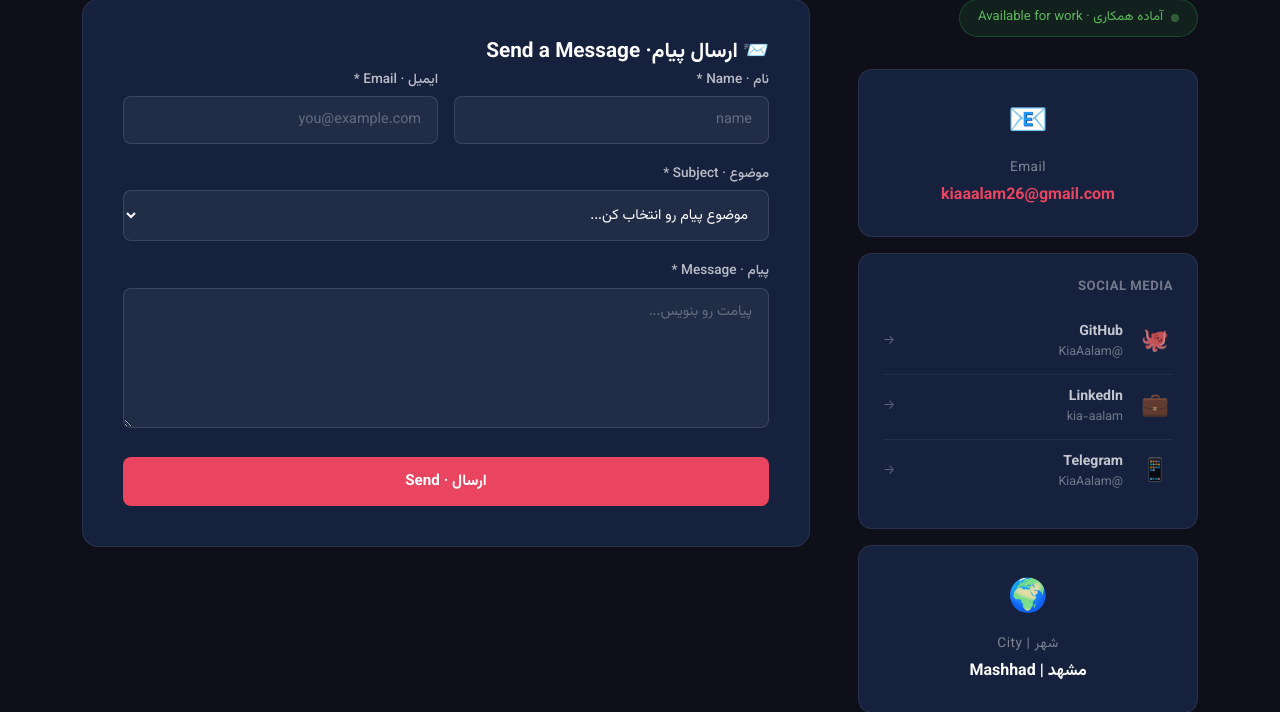
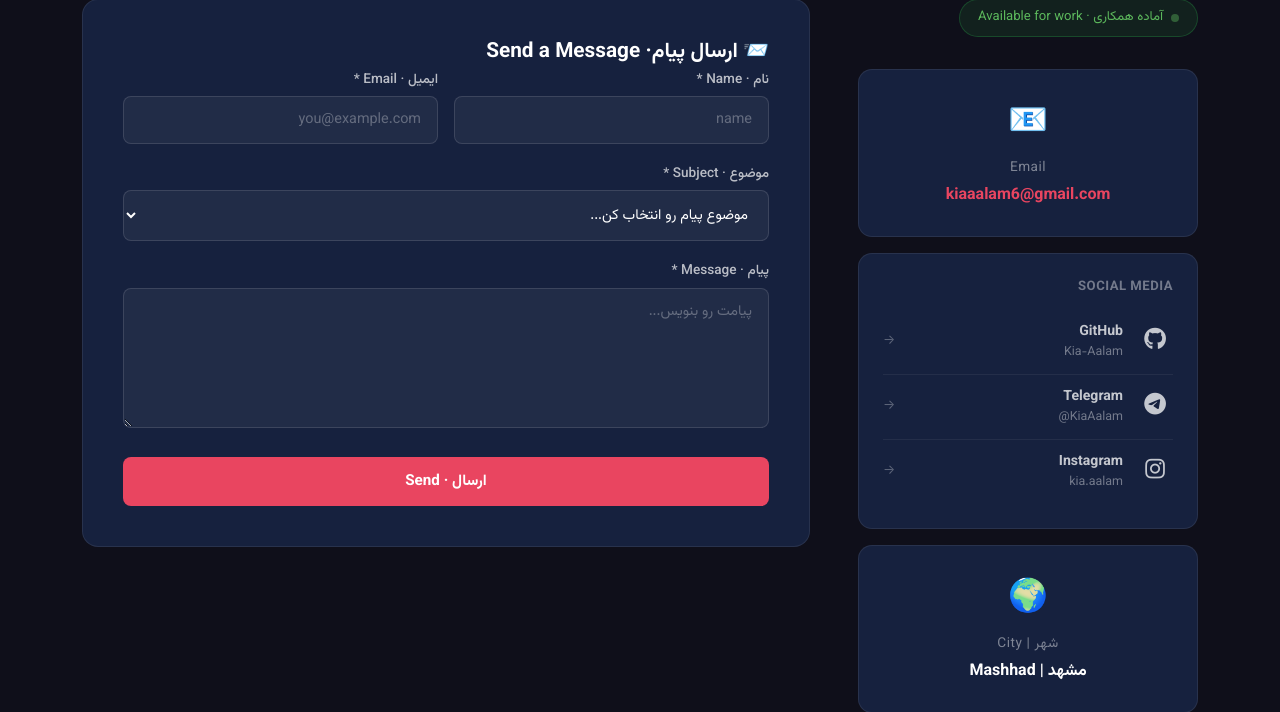
Before and after one commit to Kia-Aalam/KiaCode, a Django app: page /contact/ in a window 1280 px wide. Shown: the part 372-1084 px from the top of the page. Run offline with Django 5.2, Linux system fonts and the light colour scheme.

Commit message:
complete contact_me template

```diff
--- a/templates/contact.html
+++ b/templates/contact.html
@@ -27,33 +27,36 @@
         <div class="info-card">
           <div class="info-icon">📧</div>
           <div class="info-title">Email</div>
-          <div class="info-value"><a href="mailto:kiaaalam26@gmail.com">kiaaalam26@gmail.com</a></div>
+          <div class="info-value"><a href="mailto:kiaaalam26@gmail.com">kiaaalam6@gmail.com</a></div>
         </div>
 
         <!-- Social -->
         <div class="social-card mt-3 mb-3">
           <p style="font-size:0.82rem; color:rgba(255,255,255,0.4); margin-bottom:12px; font-weight:600; letter-spacing:0.5px;">SOCIAL MEDIA</p>
-          <a href="#" class="social-item">
-            <span class="social-icon">🐙</span>
+
+          <a href="https://github.com/Kia-Aalam" target="_blank" class="social-item">
+            <span class="social-icon"><i class="fab fa-github"></i></span>
             <div>
-              <div class="social-info-name">GitHub</div>
-              <div class="social-info-handle">@KiaAalam</div>
+                <div class="social-info-name">GitHub</div>
+                <div class="social-info-handle">Kia-Aalam</div>
             </div>
             <span class="social-arrow">→</span>
           </a>
-          <a href="#" class="social-item">
-            <span class="social-icon">💼</span>
+
+          <a href="https://t.me/KiaAalam" target="_blank" class="social-item">
+            <span class="social-icon"><i class="fab fa-telegram-plane"></i></span>
             <div>
-              <div class="social-info-name">LinkedIn</div>
-              <div class="social-info-handle">kia-aalam</div>
+                <div class="social-info-name">Telegram</div>
+                <div class="social-info-handle">KiaAalam@</div>
             </div>
             <span class="social-arrow">→</span>
           </a>
-          <a href="#" class="social-item">
-            <span class="social-icon">📱</span>
+
+          <a href="https://www.instagram.com/kia.aalam" target="_blank" class="social-item">
+            <span class="social-icon"><i class="fab fa-instagram"></i></span>
             <div>
-              <div class="social-info-name">Telegram</div>
-              <div class="social-info-handle">@KiaAalam</div>
+                <div class="social-info-name">Instagram</div>
+                <div class="social-info-handle">kia.aalam</div>
             </div>
             <span class="social-arrow">→</span>
           </a>
--- a/templates/includes/header.html
+++ b/templates/includes/header.html
@@ -6,6 +6,7 @@
 <!-- Css -->
 <link href="https://cdn.jsdelivr.net/npm/bootstrap@5.3.0/dist/css/bootstrap.min.css" rel="stylesheet">
 <link href="https://fonts.googleapis.com/css2?family=Vazirmatn:wght@400;500;700&display=swap" rel="stylesheet">
+<link rel="stylesheet" href="https://cdnjs.cloudflare.com/ajax/libs/font-awesome/6.4.0/css/all.min.css">
 
 <link rel="stylesheet" href="{% static 'css/main.css' %}">
 <link rel="stylesheet" href="{% static 'css/home.css' %}">
```
